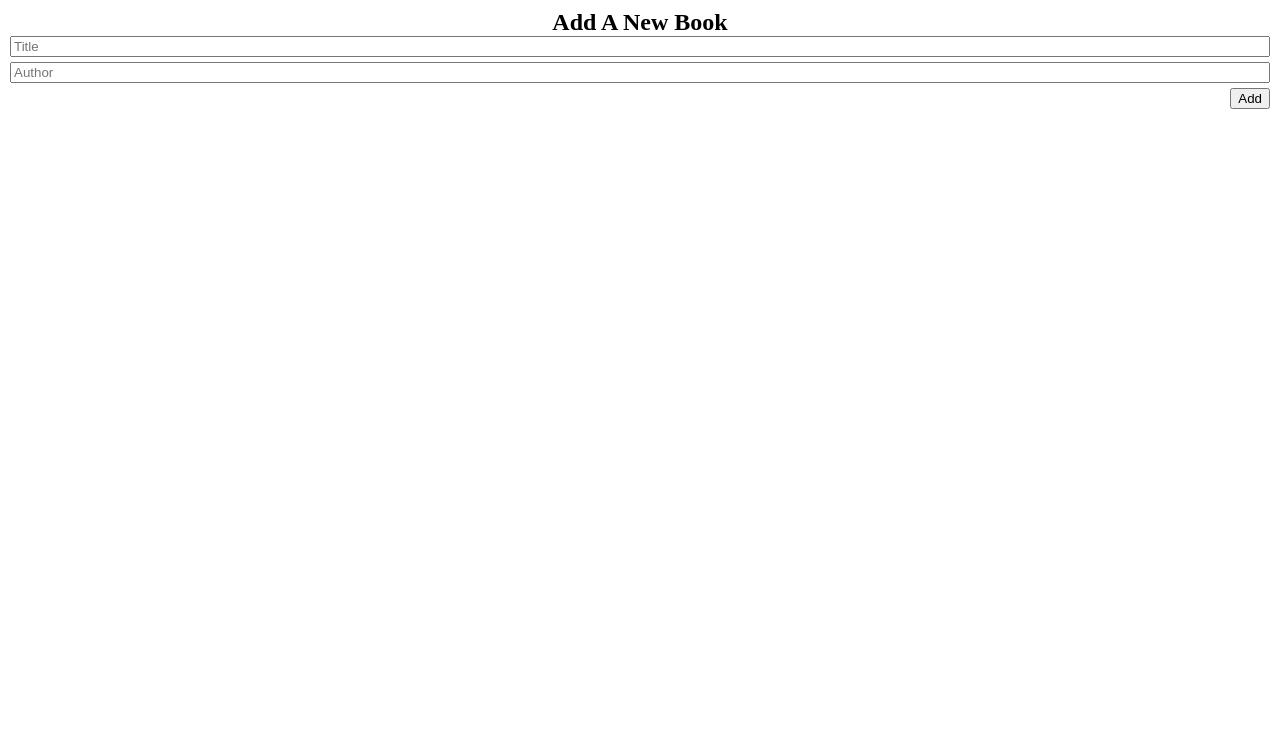
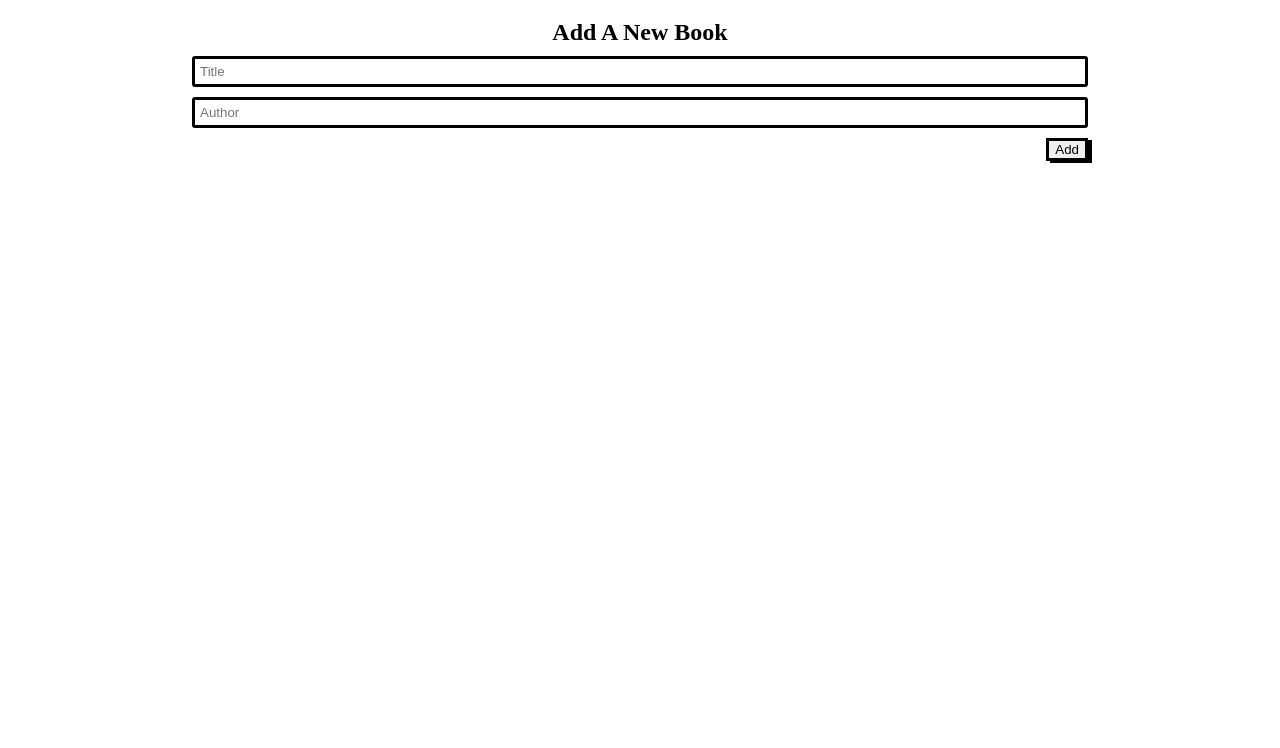
Before and after one commit to DavyKn/Awesome_Books2, a website: page index.html in a window 1280 px wide. Shown: the part 52-800 px from the top of the page. Drawn offline with Linux system fonts and the light colour scheme.

Commit message:
style of book-form class

```diff
--- a/style.css
+++ b/style.css
@@ -7,6 +7,7 @@ h1,
 h2 {
   margin: 0 auto;
   text-align: center;
+  margin-bottom: 10px;
 }
 
 .book-container {
@@ -25,11 +26,20 @@ h2 {
 .book-form {
   display: flex;
   flex-direction: column;
-  gap: 5px;
-  margin: 0 10px;
+  gap: 10px;
+  margin: 0 auto;
+  width: 70%;
+}
+
+.book-form input {
+  border: solid 3px #000;
+  border-radius: 3px;
+  padding: 5px;
 }
 
 .add-btn {
   width: fit-content;
   align-self: flex-end;
+  border: solid 3px #000;
+  box-shadow: 4px 2px #000;
 }
```
